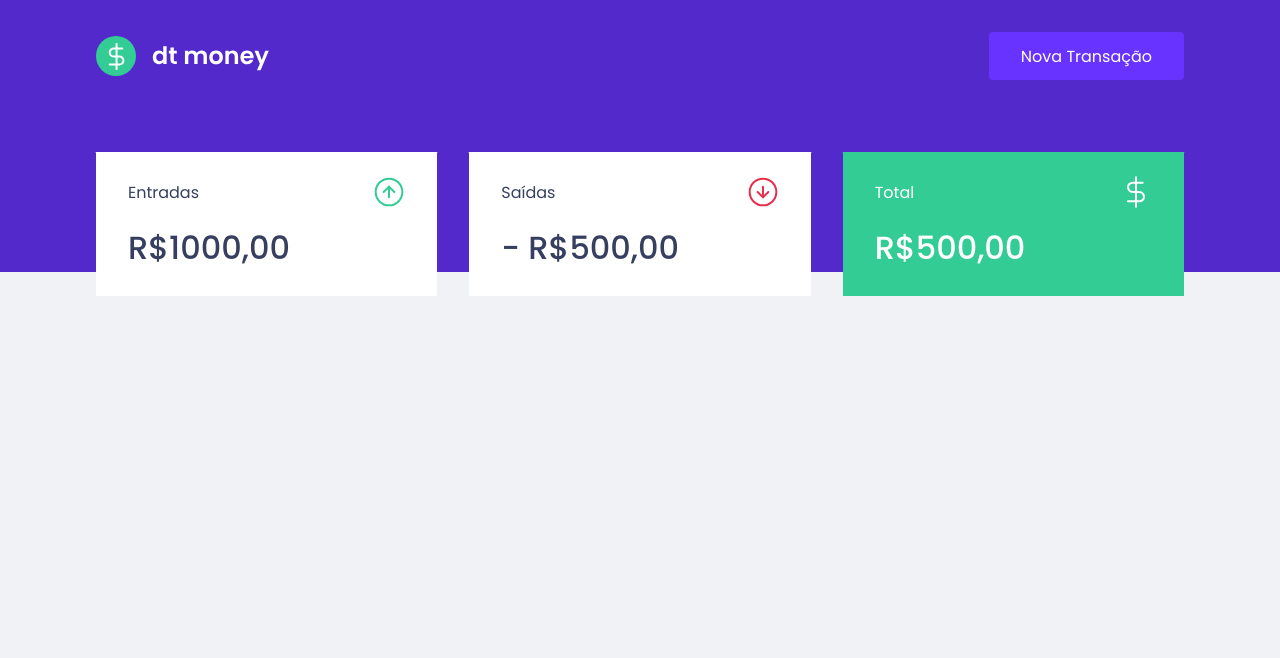
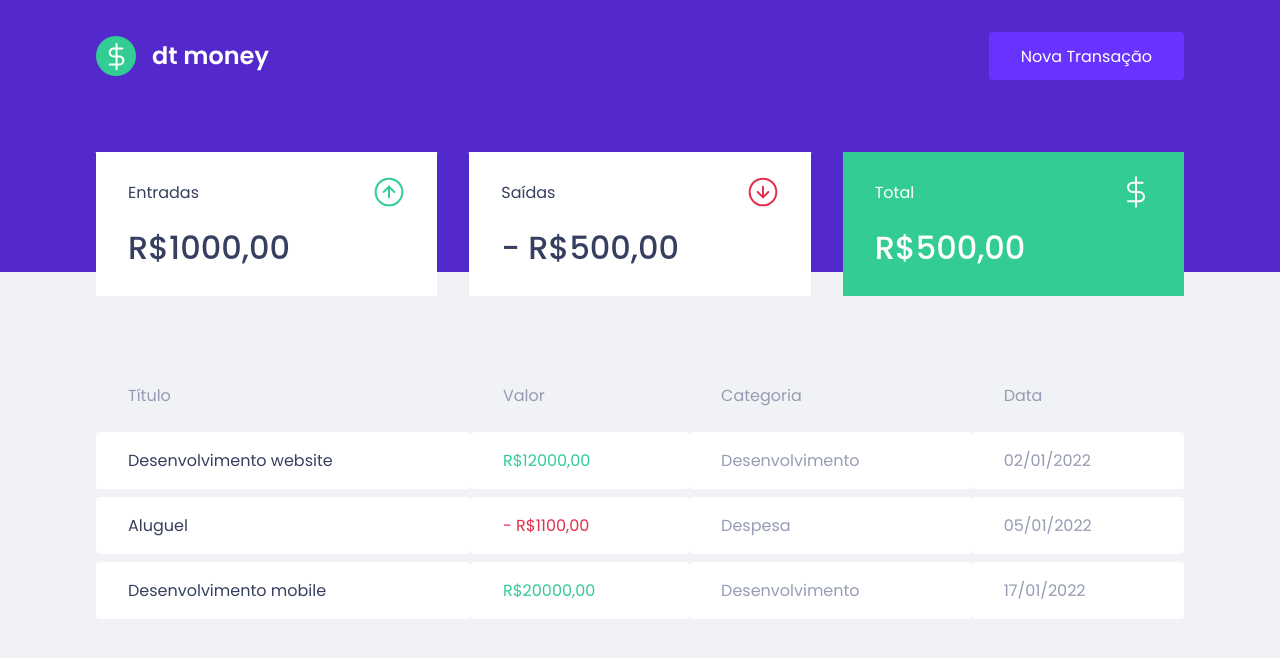
Before and after one commit to rebecarivas/react-selfmoney, a React (Create React App) app: page / in a window 1280 px wide. Shown: the top 658 px of the page. Built offline with nearby package versions, Linux system fonts and the light colour scheme.

Commit message:
feature: adiciona o componente table no dashboard

```diff
--- a/src/components/Dashboard/index.tsx
+++ b/src/components/Dashboard/index.tsx
@@ -1,10 +1,12 @@
 import Summary from "../Summary";
+import Table from "../Table";
 import { Container } from "./style"
 
 const Dashboard: React.FC = () => {
     return(
         <Container>
             <Summary />
+            <Table />
         </Container>
     )
 }
--- /dev/null
+++ b/src/components/Table/index.tsx
@@ -0,0 +1,39 @@
+import { Container } from "./style";
+
+const Table: React.FC = () =>{
+    return(
+        <Container>
+            <table>
+                <thead>
+                    <tr>
+                        <th>Título</th>
+                        <th>Valor</th>
+                        <th>Categoria</th>
+                        <th>Data</th>
+                    </tr>
+                </thead>
+                <tbody>
+                    <tr>
+                        <td>Desenvolvimento website</td>
+                        <td className="deposit">R$12000,00</td>
+                        <td>Desenvolvimento</td>
+                        <td>02/01/2022</td>
+                    </tr>
+                    <tr>
+                        <td>Aluguel</td>
+                        <td className="withdraw">- R$1100,00</td>
+                        <td>Despesa</td>
+                        <td>05/01/2022</td>
+                    </tr><tr>
+                        <td>Desenvolvimento mobile</td>
+                        <td className="deposit">R$20000,00</td>
+                        <td>Desenvolvimento</td>
+                        <td>17/01/2022</td>
+                    </tr>
+                </tbody>
+
+            </table>
+        </Container>
+    )
+}
+export default Table;
--- /dev/null
+++ b/src/components/Table/style.ts
@@ -0,0 +1,36 @@
+import styled from "styled-components";
+
+export const Container = styled.div`
+    margin-top: 4rem;
+
+    table{
+        width: 100%;
+        border-spacing: 0 0.5rem;
+
+        th{
+            color: var(--text-body);
+            font-weight: 400;
+            padding: 1rem 2rem;
+            text-align: left;
+            line-height: 1.5rem;
+        }
+        td{
+            padding: 1rem 2rem;
+            border: 0;
+            background: var(--shape);
+            color: var(--text-body);
+            border-radius: 0.25rem;
+
+            &:first-child{
+                color: var(--text-title)
+            }
+            &.deposit{
+                color: var(--green)
+            }
+            &.withdraw{
+                color: var(--red)
+            }
+
+        }
+    }
+`
```
